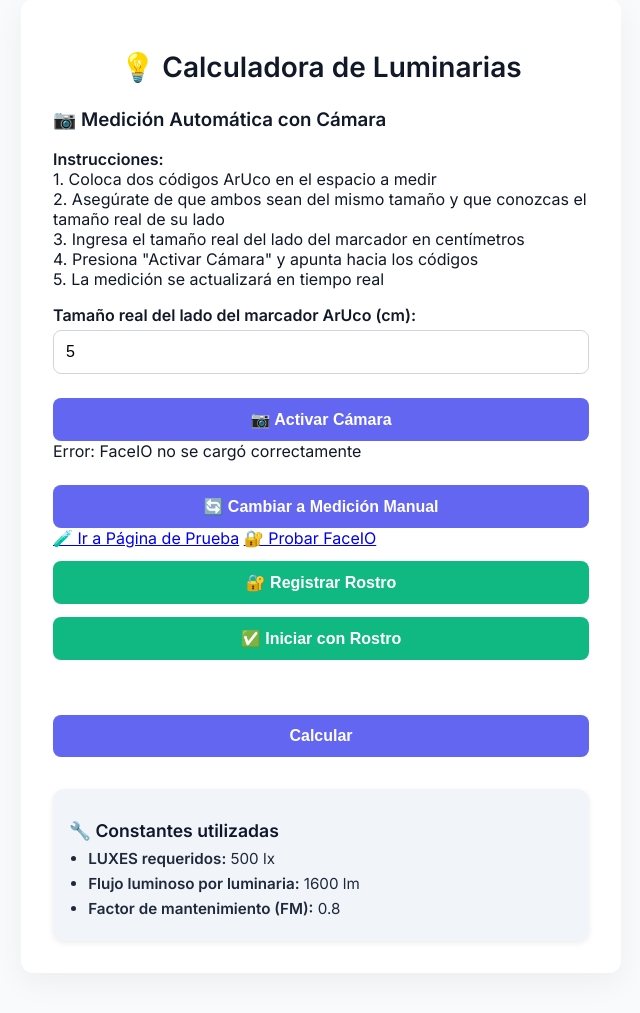
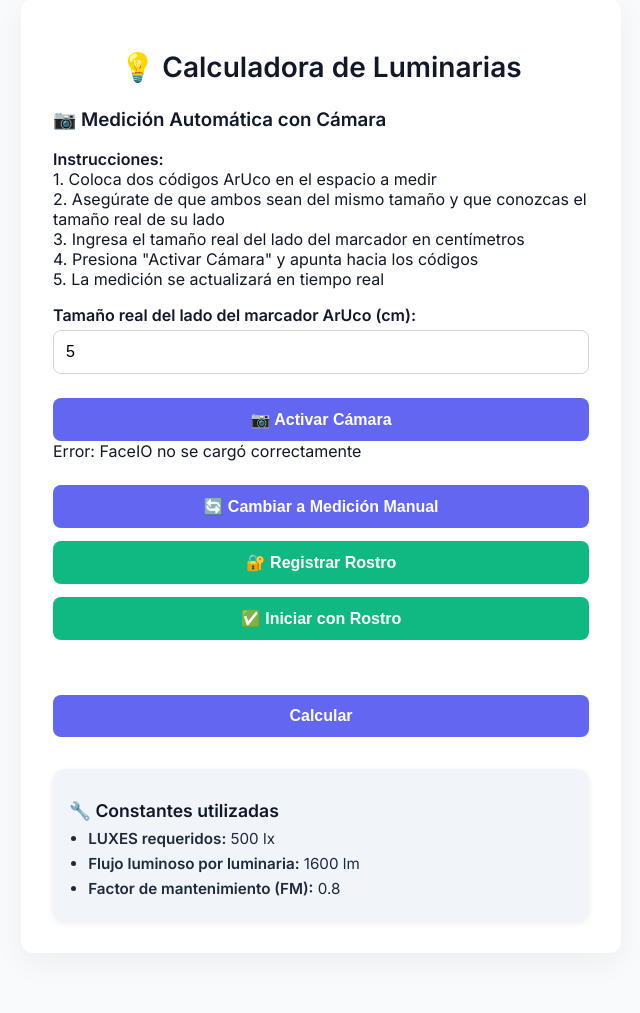
Before and after one commit to Anderlexa/app_luminaria, a Flask app: page / in a window 1280 px wide. Shown: the part 49-1062 px from the top of the page, without its empty margins (319-959 px from the left). Run offline with Flask 3, Linux system fonts and the light colour scheme; some libraries are stand-ins or nearby versions.

Commit message:
refactor: eliminar enlaces de prueba de la interfaz

```diff
--- a/templates/index.html
+++ b/templates/index.html
@@ -69,8 +69,6 @@
       <!-- Botón para cambiar entre modos -->
       <div class="toggle-section">
         <button onclick="toggleMeasurementMode()" class="toggle-btn">🔄 Cambiar a Medición Manual</button>
-        <a href="/test" class="test-link">🧪 Ir a Página de Prueba</a>
-        <a href="/test_faceio" class="test-link">🔐 Probar FaceIO</a>
       </div>
 
       <!-- Autenticación facial -->
```
